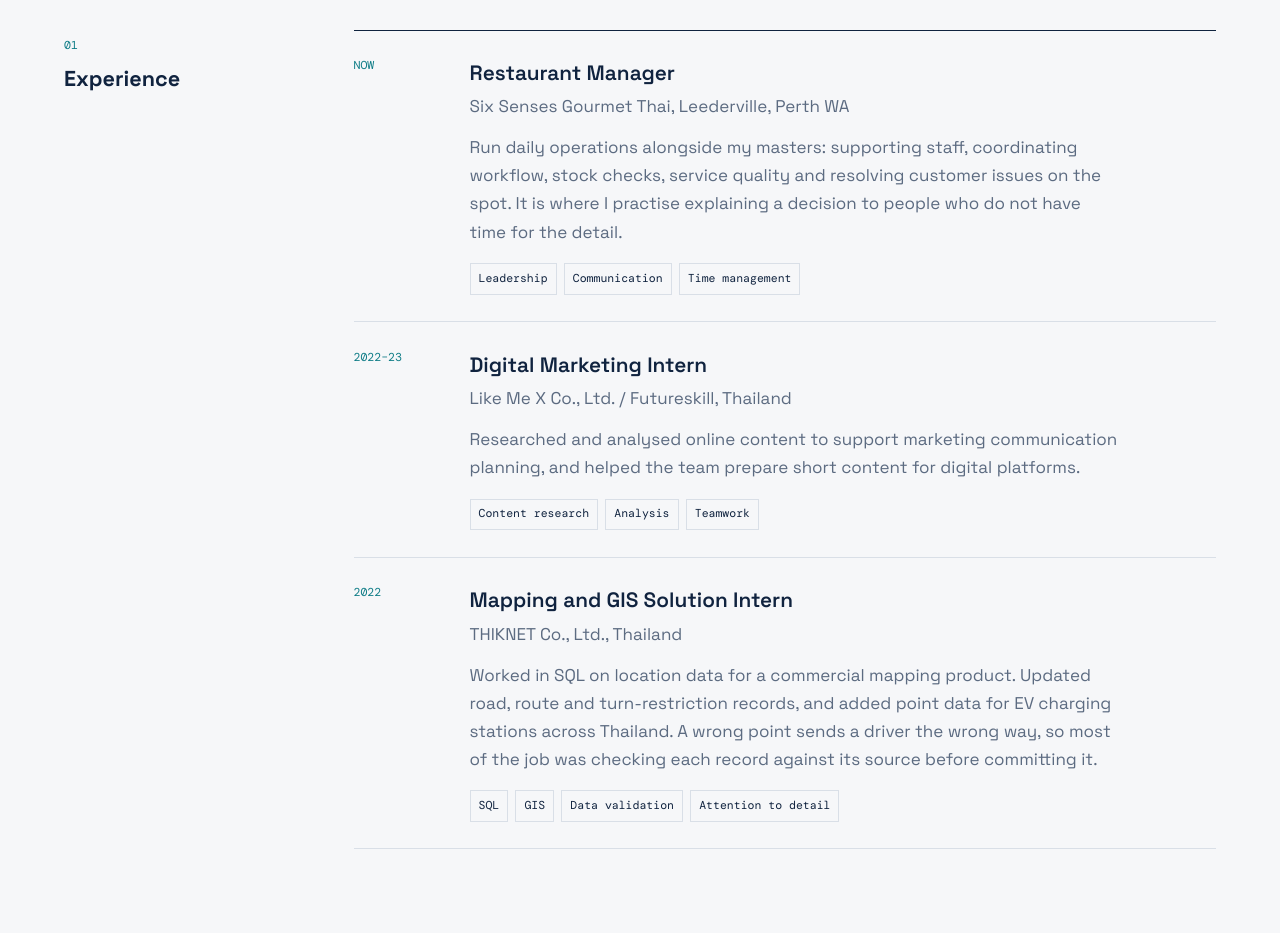
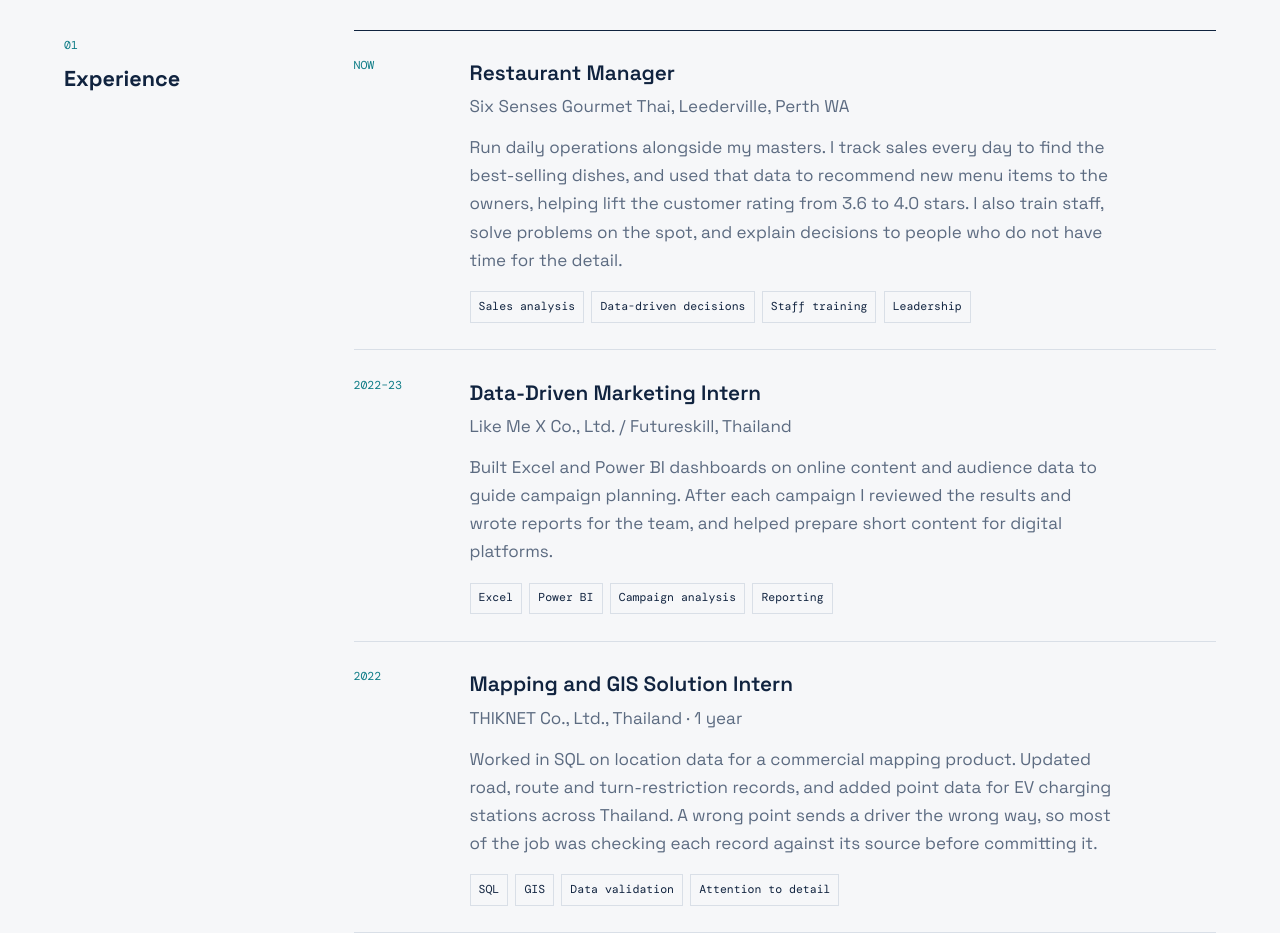
Before and after one commit to Yarida-nes/Yarida-CV, a plain HTML site: page index.html in a window 1280 px wide. Shown: the part 1140-2073 px from the top of the page. Drawn offline with nearby package versions, Linux system fonts and the light colour scheme.

Commit message:
Strengthen Experience with confirmed results
Restaurant Manager: daily sales tracking, best-seller analysis, menu
recommendation, rating 3.6 to 4.0 stars, staff training. Marketing role
renamed Data-Driven Marketing Intern with Excel and Power BI dashboards and
campaign reporting. THIKNET marked as 1 year. All confirmed by Yarida.

Co-Authored-By: Claude Opus 5.5 <noreply@anthropic.com>

```diff
--- a/index.html
+++ b/index.html
@@ -131,24 +131,24 @@
               <div>
                 <p class="role">Restaurant Manager</p>
                 <p class="company">Six Senses Gourmet Thai, Leederville, Perth WA</p>
-                <p class="description">Run daily operations alongside my masters: supporting staff, coordinating workflow, stock checks, service quality and resolving customer issues on the spot. It is where I practise explaining a decision to people who do not have time for the detail.</p>
-                <ul class="tags" aria-label="Skills used"><li>Leadership</li><li>Communication</li><li>Time management</li></ul>
+                <p class="description">Run daily operations alongside my masters. I track sales every day to find the best-selling dishes, and used that data to recommend new menu items to the owners, helping lift the customer rating from 3.6 to 4.0 stars. I also train staff, solve problems on the spot, and explain decisions to people who do not have time for the detail.</p>
+                <ul class="tags" aria-label="Skills used"><li>Sales analysis</li><li>Data-driven decisions</li><li>Staff training</li><li>Leadership</li></ul>
               </div>
             </article>
             <article class="timeline-item">
               <div class="timeline-date">2022–23</div>
               <div>
-                <p class="role">Digital Marketing Intern</p>
+                <p class="role">Data-Driven Marketing Intern</p>
                 <p class="company">Like Me X Co., Ltd. / Futureskill, Thailand</p>
-                <p class="description">Researched and analysed online content to support marketing communication planning, and helped the team prepare short content for digital platforms.</p>
-                <ul class="tags" aria-label="Skills used"><li>Content research</li><li>Analysis</li><li>Teamwork</li></ul>
+                <p class="description">Built Excel and Power BI dashboards on online content and audience data to guide campaign planning. After each campaign I reviewed the results and wrote reports for the team, and helped prepare short content for digital platforms.</p>
+                <ul class="tags" aria-label="Skills used"><li>Excel</li><li>Power BI</li><li>Campaign analysis</li><li>Reporting</li></ul>
               </div>
             </article>
             <article class="timeline-item">
               <div class="timeline-date">2022</div>
               <div>
                 <p class="role">Mapping and GIS Solution Intern</p>
-                <p class="company">THIKNET Co., Ltd., Thailand</p>
+                <p class="company">THIKNET Co., Ltd., Thailand &middot; 1 year</p>
                 <p class="description">Worked in SQL on location data for a commercial mapping product. Updated road, route and turn-restriction records, and added point data for EV charging stations across Thailand. A wrong point sends a driver the wrong way, so most of the job was checking each record against its source before committing it.</p>
                 <ul class="tags" aria-label="Skills used"><li>SQL</li><li>GIS</li><li>Data validation</li><li>Attention to detail</li></ul>
               </div>
```
